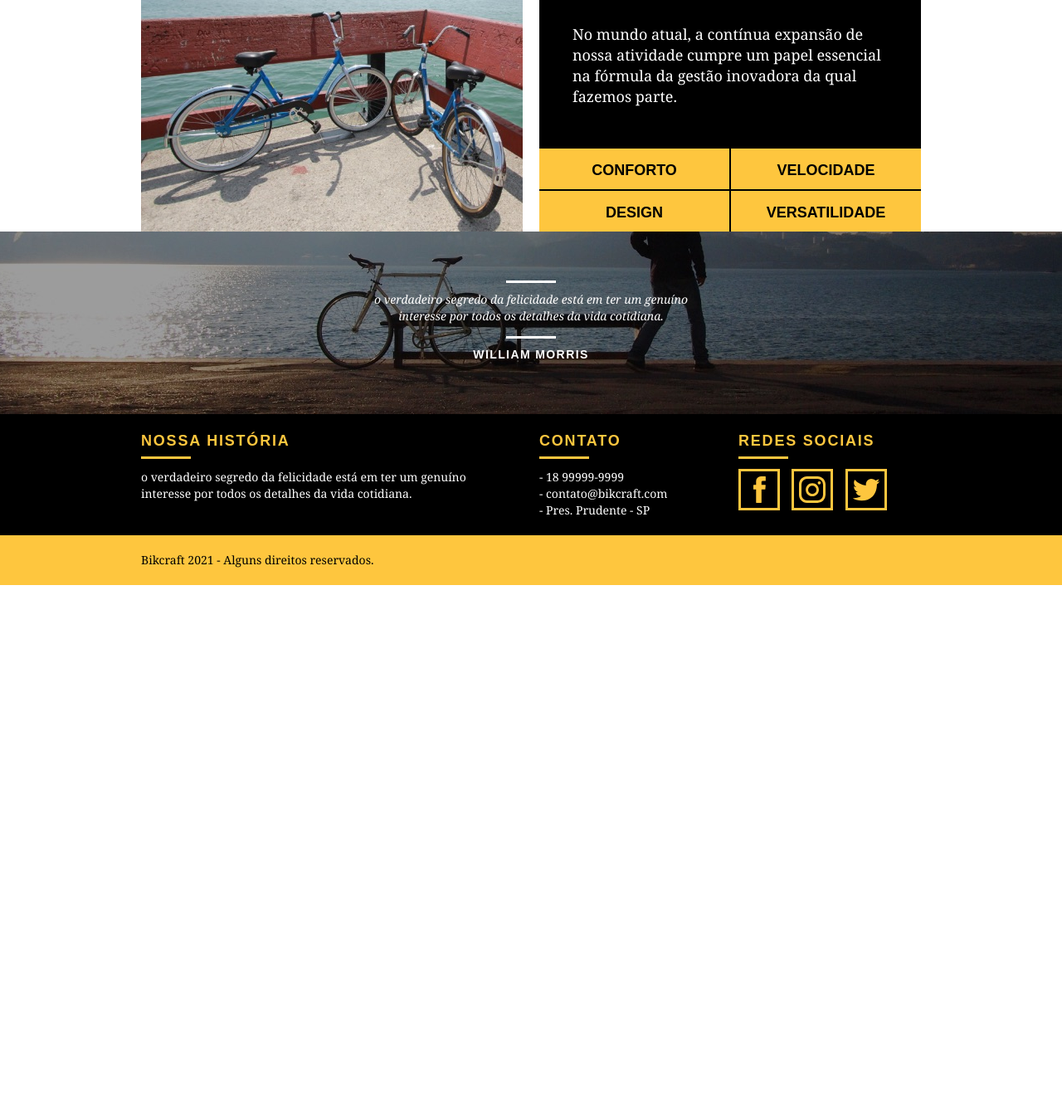
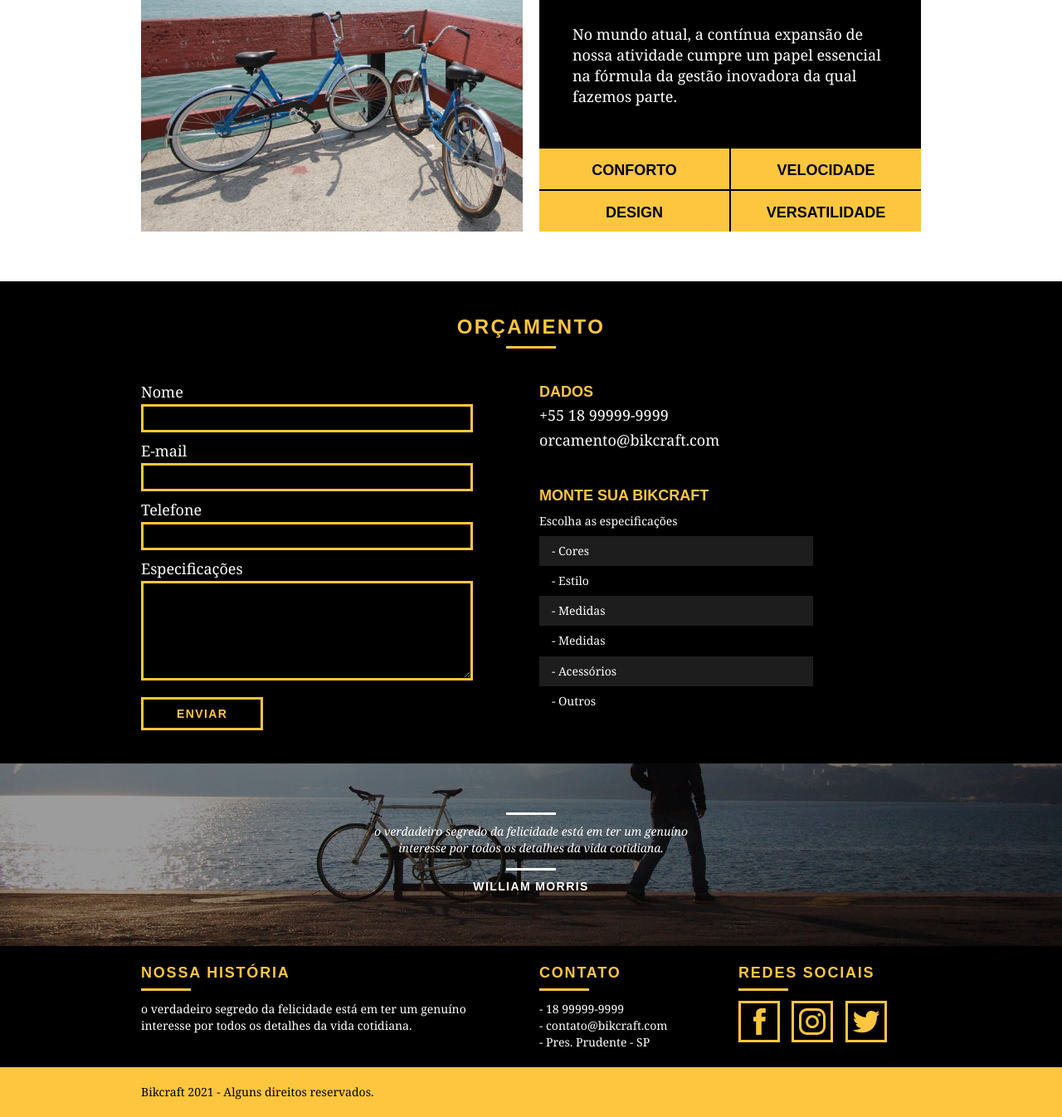
Before and after one commit to abnerjp/bikcraft, a PHP site: page /produtos.html in a window 1280 px wide. Shown: the part 1891-3237 px from the top of the page at 83% size. Before the commit the page ends 2596 px from the top, so only its background shows below. Run offline with PHP 8.4, Linux system fonts and the light colour scheme.

Commit message:
Página < Produtos > finalizada

```diff
--- a/css/produtos.css
+++ b/css/produtos.css
@@ -73,3 +73,95 @@
 .protuto-info ul li:nth-child(even) {
   margin-left: 2px;
 }
+
+/* Orçamento */
+.orcamento {
+  background-color: #000;
+  width: 100%;
+  margin-top: 60px;
+  padding: 40px 0;
+}
+
+.orcamento h2 {
+  color: #fec63e;
+}
+
+.orcamento h2::after {
+  background-color: #fec63e;
+}
+
+.form {
+  padding-right: 60px;
+}
+
+.form label {
+  display: block;
+  color: #fff;
+  font-family: Georgia, 'Times New Roman', Times, serif;
+  font-size: 18px;
+  line-height: 25px;
+  margin-bottom: 2px;
+}
+
+.form input, .form textarea {
+  display: block;
+  width: 100%;
+  border: 3px solid #fec63e;
+  background: none;
+  color: #fff;
+  padding: 6px 10px;
+  margin-bottom: 10px;
+  font-size: 14px;
+  font-family: Georgia, 'Times New Roman', Times, serif;
+}
+
+.form textarea {
+  height: 120px;
+  margin-bottom: 20px;
+}
+
+.form button {
+  padding: 7px 40px;
+  background: none;
+}
+
+.orcamento-dados {
+  color: #fff;
+}
+
+.orcamento-dados h3 {
+  color: #fec63e;
+  font-size: 18px;
+  line-height: 25px;
+  text-transform: uppercase;
+  font-weight: bold;
+}
+
+.orcamento-dados span {
+  display: block;
+  font-size: 18px;
+  line-height: 30px;
+  font-family: Georgia, 'Times New Roman', Times, serif;
+}
+
+.dados-email {
+  margin-bottom: 40px;
+}
+
+.orcamento-dados ul {
+  padding-right: 130px;
+ }
+
+.orcamento-dados ul li {
+  font-family: Georgia, 'Times New Roman', Times, serif;
+  font-size: 14px;
+  padding: 10px 15px;
+}
+
+.orcamento-dados ul li:nth-child(odd) {
+  background: #1d1d1d;
+}
+
+.orcamento-dados p {
+  margin: 8px 0;
+ }
--- a/produtos.html
+++ b/produtos.html
@@ -110,6 +110,37 @@
       </div>
     </section>
 
+    <section class="orcamento">
+      <div class="container">
+        <h2 class="subtitulo">Orçamento</h2>
+        <form id="form-orcamento" action="#" class="grid-8 form">
+          <label for="nome">Nome</label>
+          <input type="text" id="nome" />
+          <label for="email">E-mail</label>
+          <input type="text" id="email" />
+          <label for="telefone">Telefone</label>
+          <input type="text" id="telefone" />
+          <label for="mensagem">Especificações</label>
+          <textarea type="text" id="mensagem"></textarea>
+          <button type="submit" class="btn">Enviar</button>
+        </form>
+        <div class="orcamento-dados grid-8">
+          <h3>Dados</h3>
+          <span>+55 18 99999-9999</span>
+          <span class="dados-email">orcamento@bikcraft.com</span>
+          <h3>Monte sua Bikcraft</h3>
+          <p>Escolha as especificações</p>
+          <ul>
+            <li>- Cores</li>
+            <li>- Estilo</li>
+            <li>- Medidas</li>
+            <li>- Medidas</li>
+            <li>- Acessórios</li>
+            <li>- Outros</li>
+          </ul>
+        </div>
+      </div>
+    </section>
 
     <section class="quebra">
       <blockquote class="quote-externo container">
```
